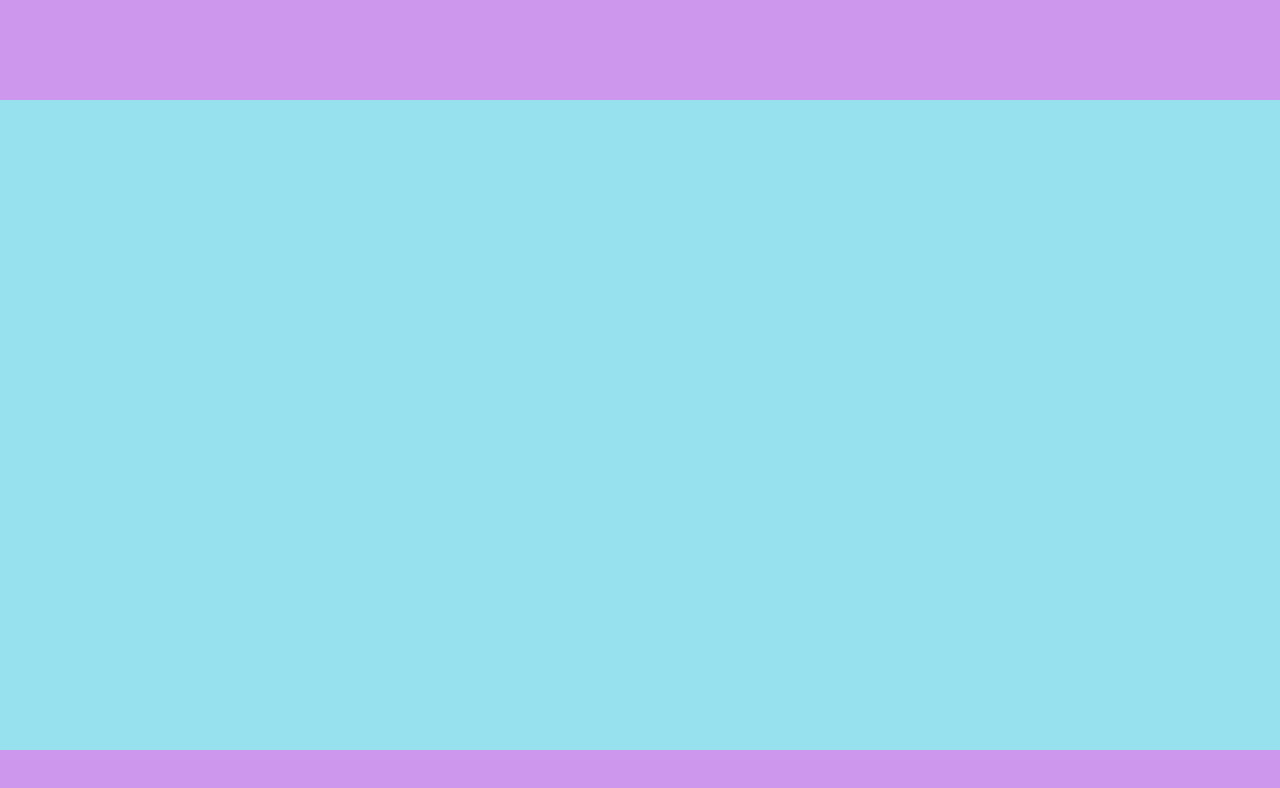
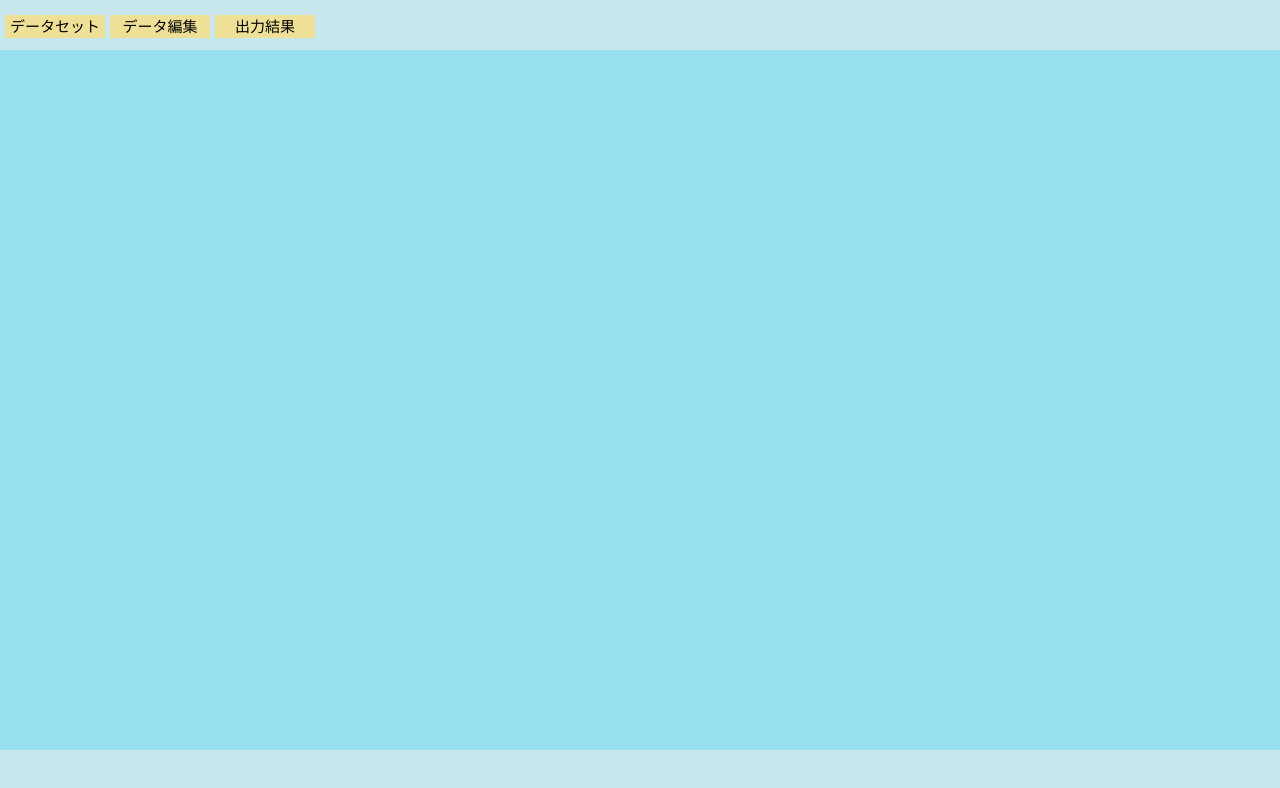
Before and after one commit to cyber-ikegami/update_query_maker, a React (Create React App) app: page / in a window 1280 px wide. Shown: the top 788 px of the page. Built offline with nearby package versions, Linux system fonts and the light colour scheme.

Commit message:
0118_タブの追加(見た目のみ)

```diff
--- a/src/system/App.tsx
+++ b/src/system/App.tsx
@@ -4,7 +4,11 @@ import styled from 'styled-components';
 function App() {
   return (
     <>
-      <_Header></_Header>
+      <_Header>
+        <p>データセット</p>
+        <p>データ編集</p>
+        <p>出力結果</p>
+      </_Header>
       <_Body></_Body>
       <_Footer></_Footer>
     </>
@@ -13,26 +17,29 @@ function App() {
 
 export default App;
 
-const _Test = styled.div`
-  color: #000;
-  font-size: 30px;
-  font-weight: 600;
-`;
-
 const _Header= styled.div`
-  background-color: #ce97ee;
+  background-color: #c8e7ed;
   width: 100%;
-  height: 100px;
+  height: 50px;
+  & p {
+    background-color: #eee197;
+    font-size: 15px;
+    text-align: center;
+    width: 100px;
+    height: 23px;
+    margin-left: 5px;
+    display: inline-block;
+  }
 `;
 
 const _Body= styled.div`
   background-color: #97e1ee;
   width: 100%;
-  height: calc(100% - 150px);
+  height: calc(100% - 100px);
 `;
 
 const _Footer= styled.div`
-  background-color: #ce97ee;
+  background-color: #c8e7ed;
   width: 100%;
   height: 50px;
 `;
```
